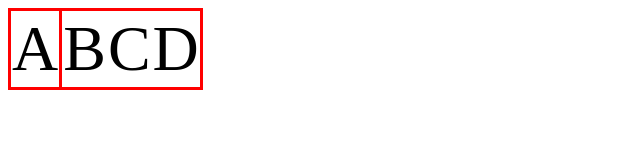
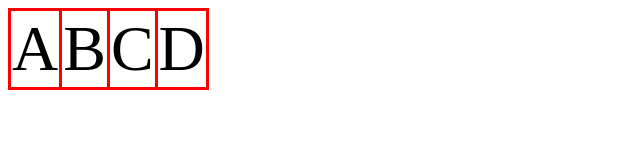
Before and after one commit to cmulcunry/assignment-3--intro-to-internet-programming--cs-275--fall-2022, a website: page index.html in a window 1280 px wide. Shown: the whole page, without its empty margins (0-640 px from the left). Drawn offline with Linux system fonts and the light colour scheme.

Commit message:
Added borders to all the letters

```diff
--- a/css/style.css
+++ b/css/style.css
@@ -3,12 +3,10 @@ body {
 }
 
 table {
-  border: solid;
-  border-color: red;
   border-collapse: collapse;
 }
 
-tbody td:nth-child(1) {
+tbody td {
   border: solid;
   border-color: red;
 }
```
